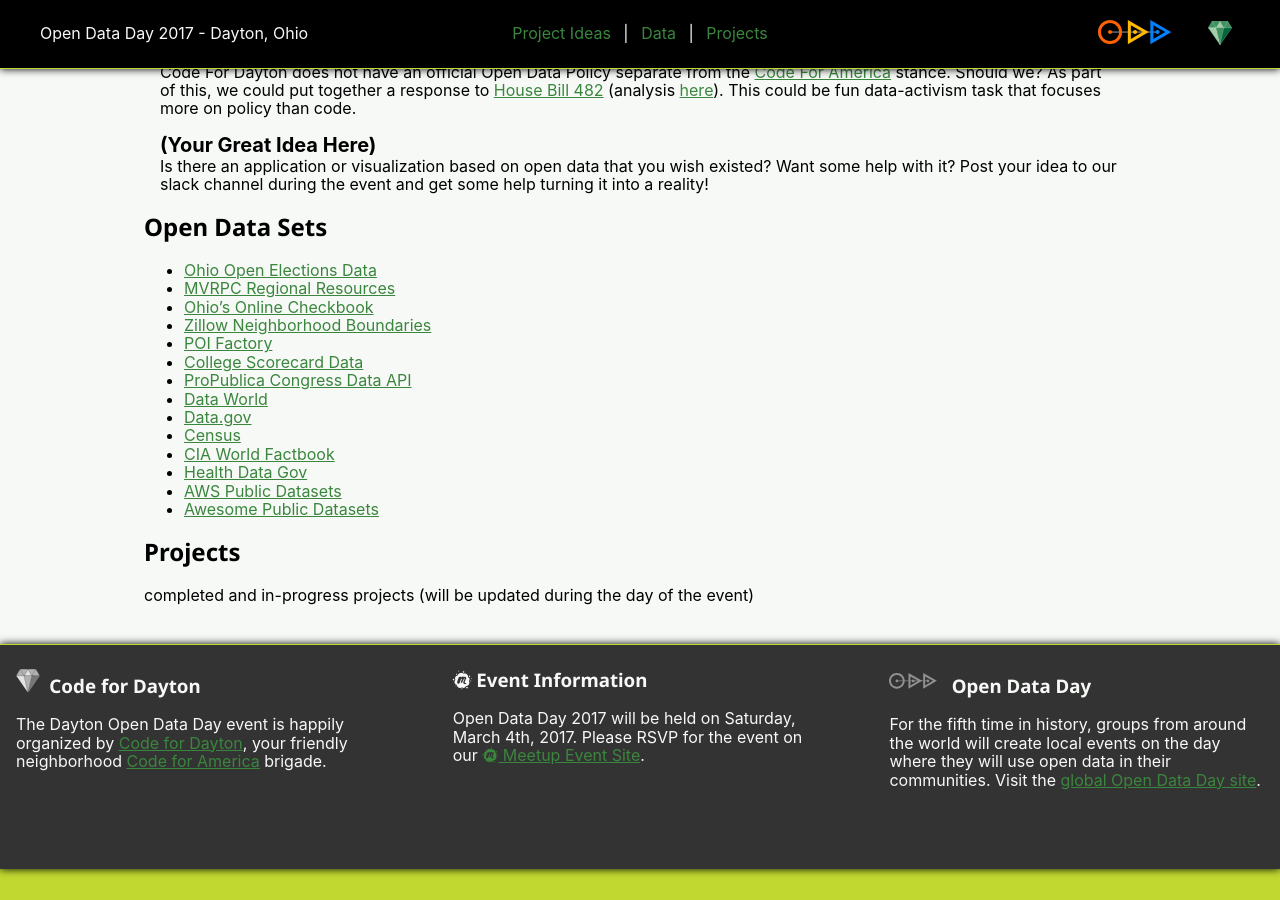
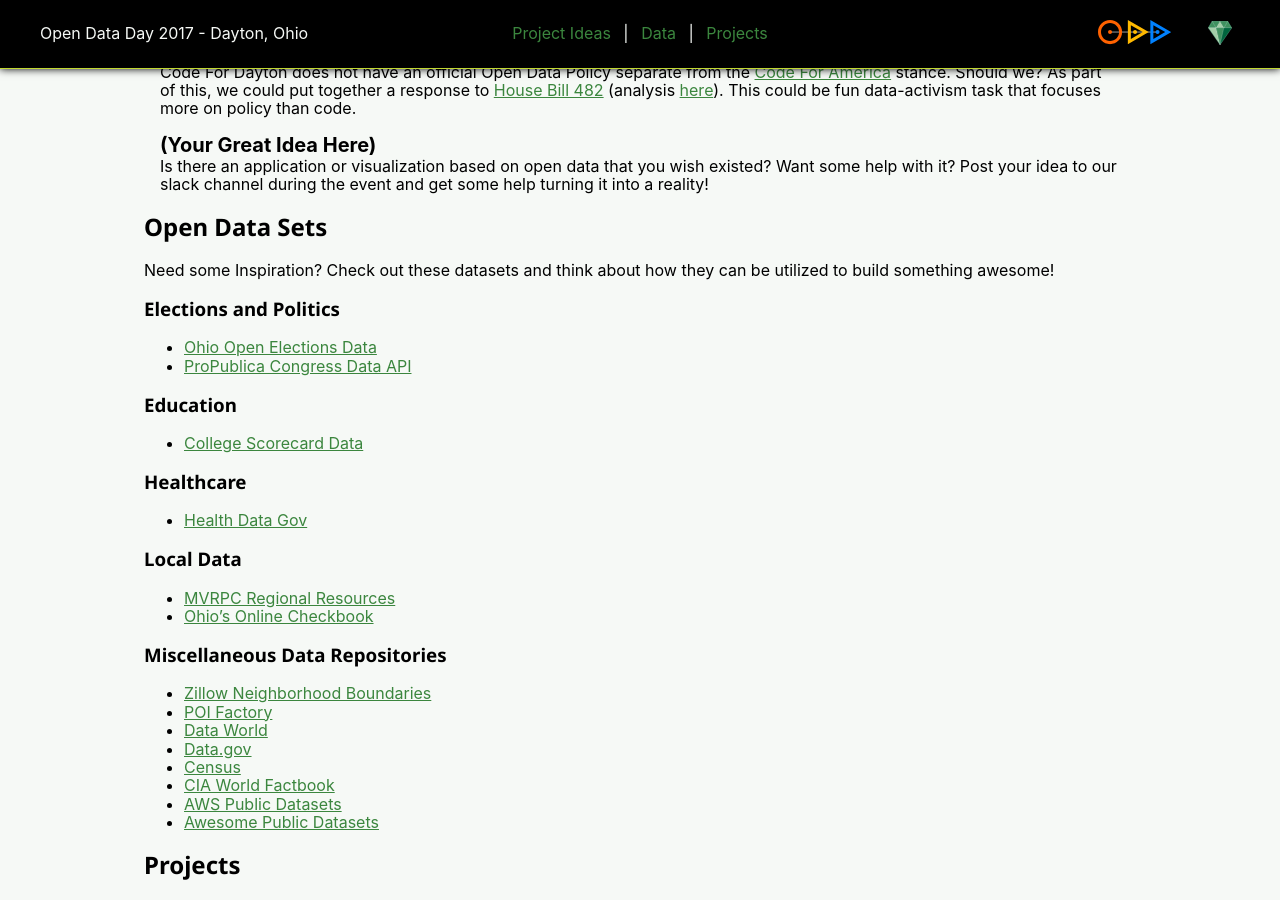
Before and after one commit to codefordayton/opendataday2017, a Jekyll site: the page built from docs/index.md, in a window 1280 px wide and 900 px high, scrolled down 1403 px. Built offline with Jekyll 4.4.1, drawn with Linux system fonts in a browser that asks for light colours; nearby versions of some CDN libraries.

Commit message:
data list updates

```diff
--- a/docs/index.md
+++ b/docs/index.md
@@ -47,20 +47,33 @@ Need a bit more social in your civic hacking? Impromptu or informal physical gat
 
 
 ## Open Data Sets
+Need some Inspiration? Check out these datasets and think about how they can be
+utilized to build something awesome!
+
+### Elections and Politics
 * [Ohio Open Elections Data](https://github.com/openelections/openelections-data-oh)
+* [ProPublica Congress Data API](https://propublica.github.io/congress-api-docs)
+
+### Education
+* [College Scorecard Data](https://collegescorecard.ed.gov/data/)
+
+### Healthcare
+* [Health Data Gov](https://www.healthdata.gov/)
+
+### Local Data
 * [MVRPC Regional Resources](http://mvrpc.maps.arcgis.com/home/group.html?owner=tharner%40mvrpc.org&title=MVRPC%20Regional%20Resources&focus=all&q=)
 * [Ohio's Online Checkbook](http://ohiotreasurer.gov/Transparency/Ohios-Online-Checkbook)
+
+### Miscellaneous Data Repositories
 * [Zillow Neighborhood Boundaries](https://www.zillow.com/howto/api/neighborhood-boundaries.htm)
 * [POI Factory](http://www.poi-factory.com/)
-* [College Scorecard Data](https://collegescorecard.ed.gov/data/)
-* [ProPublica Congress Data API](https://propublica.github.io/congress-api-docs)
 * [Data World](https://data.world/)
 * [Data.gov](https://www.data.gov/)
 * [Census](http://www.census.gov/data.html)
 * [CIA World Factbook](https://www.cia.gov/library/publications/the-world-factbook/)
-* [Health Data Gov](https://www.healthdata.gov/)
 * [AWS Public Datasets](https://aws.amazon.com/datasets/)
 * [Awesome Public Datasets](https://github.com/caesar0301/awesome-public-datasets)
 
+
 ## Projects
 completed and in-progress projects (will be updated during the day of the event)
```
